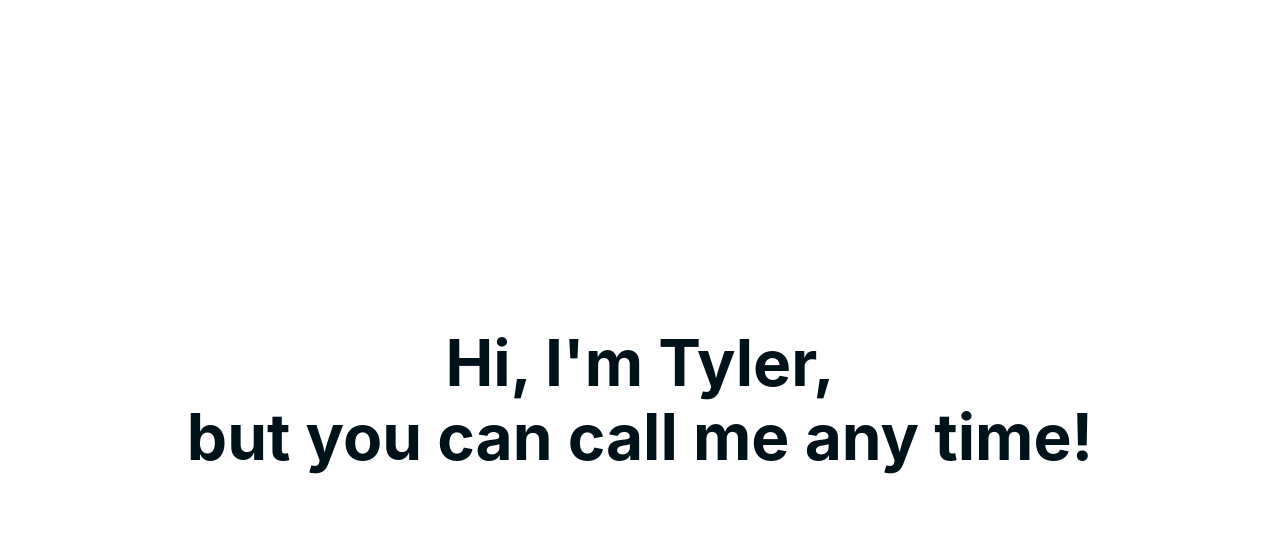
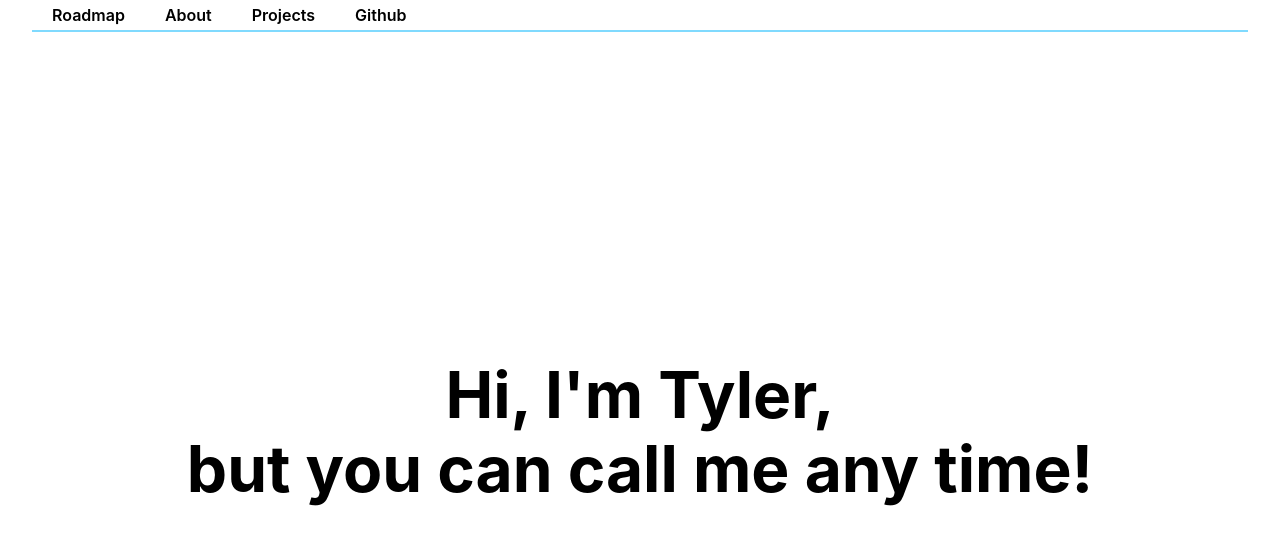
Before and after one commit to tylercodes1/personal-website-v2, a Next.js app: page / in a window 1280 px wide. Shown: the top 544 px of the page. Built offline with nearby package versions, Linux system fonts and the light colour scheme.

Commit message:
STORY-3: Next is being a heaping, steaming, pile of poo about importing styles. Will look into this later

```diff
--- a/pages/index.js
+++ b/pages/index.js
@@ -2,7 +2,13 @@ import Head from "next/head";
 import Image from "next/image";
 import styles from "../styles/Home.module.scss";
 
+import Nav from "../stories/components/Nav/Nav";
+
+import navLinks from "../resources/links/nav-links.json";
+
 export default function Home() {
+	console.log("links");
+	console.log(navLinks);
 	return (
 		<div className={styles.container}>
 			<Head>
@@ -13,7 +19,7 @@ export default function Home() {
 				/>
 				<link rel="icon" href="/favicon.ico" />
 			</Head>
-
+			<Nav links={navLinks} />
 			<main className={styles.main}>
 				<h1 className={styles.title}>
 					Hi, I&apos;m Tyler,
--- a/stories/components/Nav/Nav.jsx
+++ b/stories/components/Nav/Nav.jsx
@@ -1,9 +1,10 @@
-import "./Nav.scss";
 import { TKLink } from "../TkLink/TKLink";
+
+import styles from "./Nav.module.scss";
 
 export default function Nav({ links = [] }) {
 	return (
-		<nav>
+		<nav className={styles.nav}>
 			{links.map((e, i) => (
 				<TKLink href={e.link} key={e + i} name={e.name} />
 			))}
--- /dev/null
+++ b/stories/components/Nav/Nav.module.scss
@@ -0,0 +1,19 @@
+// // colors
+// $primary: #0198d6;
+// $tint: #80dafe;
+// $shade: #015a7f;
+// $dark: #001219;
+// $light: #f5fcff;
+
+// //
+// $link-fontweight: 600;
+
+.nav {
+	display: flex;
+	border-bottom: 2px solid #80dafe;
+	.a {
+		padding: 0; /* Remove padding */
+		margin: 5px 20px;
+		font-weight: 600;
+	}
+}
--- /dev/null
+++ b/stories/components/TkLink/TKLink.module.scss
@@ -0,0 +1,17 @@
+// colors
+$primary: #0198d6;
+$tint: #80dafe;
+$shade: #015a7f;
+$dark: #001219;
+$light: #f5fcff;
+
+//
+$link-fontweight: 600;
+
+.a {
+	list-style-type: none; /* Remove bullets */
+}
+
+.a:hover {
+	color: $primary;
+}
--- a/styles/globals.scss
+++ b/styles/globals.scss
@@ -14,12 +14,27 @@ body {
 	margin: 0;
 	font-family: -apple-system, BlinkMacSystemFont, Segoe UI, Roboto, Oxygen,
 		Ubuntu, Cantarell, Fira Sans, Droid Sans, Helvetica Neue, sans-serif;
-	color: $dark;
+	// color: $dark;
+}
+
+nav {
+	display: flex;
+	border-bottom: 2px solid #80dafe;
+	a {
+		padding: 0; /* Remove padding */
+		margin: 5px 20px;
+		font-weight: 600;
+	}
 }
 
 a {
+	text-decoration: none;
 	color: inherit;
-	text-decoration: none;
+	list-style-type: none; /* Remove bullets */
+}
+
+a:hover {
+	color: $primary;
 }
 
 * {
```
Also changed, not shown: stories/components/Nav/Nav.scss (deleted, +0 -11 lines), stories/components/TkLink/TKLink.jsx (+0 -2 lines), stories/components/TkLink/TKLink.scss (deleted, +0 -9 lines), variables.scss (added, +9 -0 lines).
